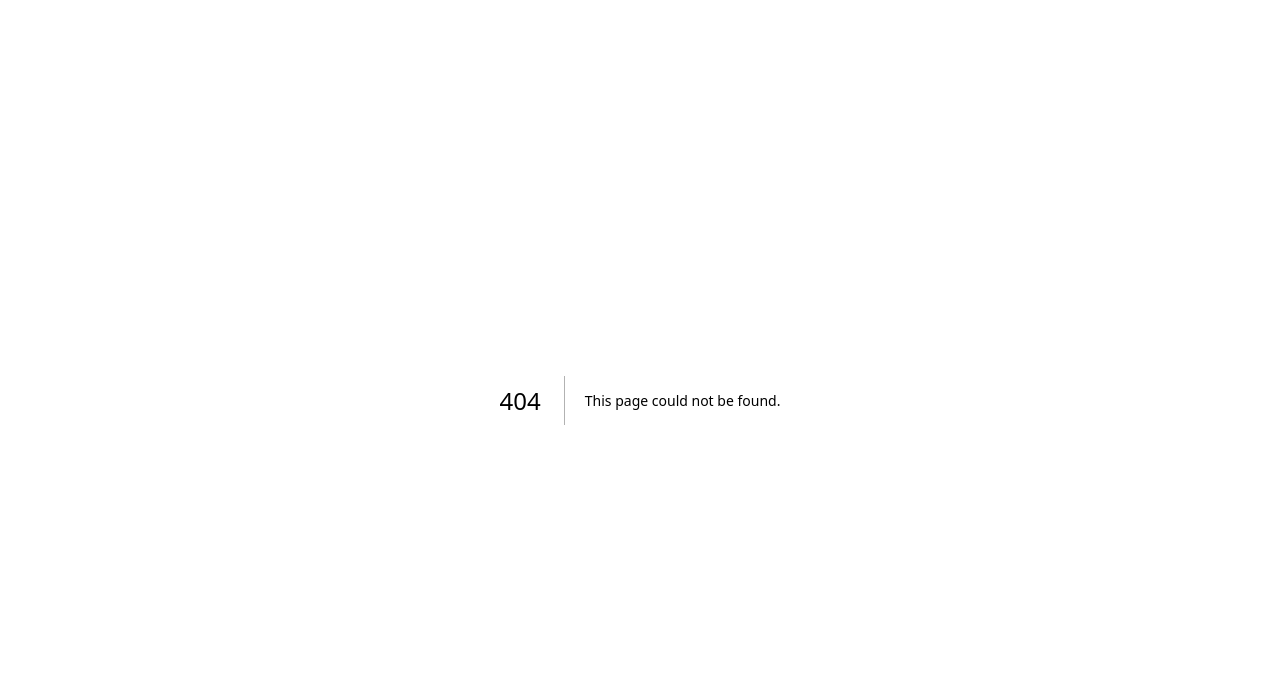
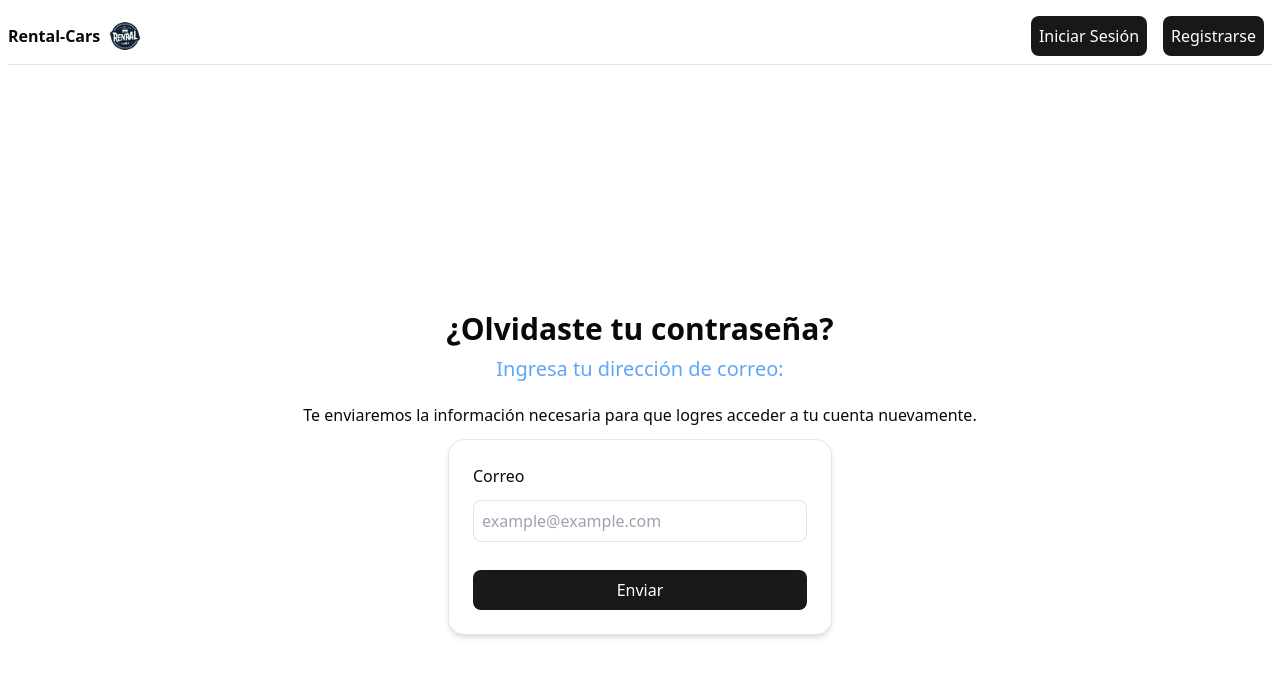
Before and after one commit to vKail/rental-cars, a Next.js app: page /passwordRecovery in a window 1280 px wide. Before the commit this address had no page. Shown: the top 676 px of the page. Built offline with nearby package versions, Linux system fonts and the light colour scheme; no server answers.

Commit message:
Recovery form done and added navbar

```diff
--- a/src/app/layout.tsx
+++ b/src/app/layout.tsx
@@ -2,6 +2,7 @@ import type { Metadata } from "next";
 import localFont from "next/font/local";
 import "./globals.css";
 import { Toaster } from "react-hot-toast";
+import { NavBar } from "@/core/layout/navbar";
 
 const geistSans = localFont({
   src: "./fonts/GeistVF.woff",
@@ -15,7 +16,7 @@ const geistMono = localFont({
 });
 
 export const metadata: Metadata = {
-  title: "Create Next App",
+  title: "Rental-Cars",
   description: "Generated by create next app",
 };
 
@@ -29,6 +30,7 @@ export default function RootLayout({
       <body
         className={`${geistSans.variable} ${geistMono.variable} antialiased`}
       >
+        <NavBar />
         {children}
         <Toaster position="top-right"/>
       </body>
--- /dev/null
+++ b/src/app/passwordRecovery/page.tsx
@@ -0,0 +1,5 @@
+import { RecoveryPassView } from "@/features/auth/presentation/views/recovery-pass-view"
+
+const PasswordRecoveryPage = () =>  <RecoveryPassView />
+
+export default PasswordRecoveryPage
--- /dev/null
+++ b/src/core/layout/navbar.tsx
@@ -0,0 +1,37 @@
+"use client";
+import { UseAuthStore } from "@/features/auth/context/auth-user-store";
+import Image from "next/image";
+import Link from "next/link";
+
+export const NavBar = () => {
+  const { user } = UseAuthStore();
+  return (
+    <nav className="flex flex-row justify-between m-2  border-b">
+<div className="flex flex-row justify-center items-center ">
+<h1 className="font-semibold">Rental-Cars</h1>
+      <Image
+        src="/images/logo.png"
+        alt="Principal logo for Rental Cars App"
+        width={50}
+        height={50}
+        className="object-contain"
+        priority
+      />
+</div>
+      <div className="flex flex-row items-center">
+        <Link
+          className="transition-colors m-2  bg-new-black text-white p-2 rounded-lg hover:bg-new-back-hover"
+          href="/login"
+        >
+          Iniciar Sesión
+        </Link>
+        <Link
+          className="transition-colors m-2 bg-new-black text-white p-2 rounded-lg hover:bg-new-back-hover"
+          href="/register"
+        >
+          Registrarse
+        </Link>
+      </div>
+    </nav>
+  );
+};
--- a/src/features/auth/hooks/useAuth.ts
+++ b/src/features/auth/hooks/useAuth.ts
@@ -20,9 +20,6 @@ export const useAuth = () => {
     const onSubmit = async (values: IAuth) => {
            if( await login(values) == false) return;
             router.push('/dashboard')
-
-
-
     }
 
     return {
--- /dev/null
+++ b/src/features/auth/hooks/useRecovery.ts
@@ -0,0 +1,24 @@
+import { DataSourceImpl } from '@/features/cars/services/DataSource'
+import * as yup from 'yup'
+import { AuthDataSourceImpl } from '../services/DataSource'
+import { IRecoveryEmail } from '../models/IRecovery'
+
+
+
+export const useRecovery = () => {
+    const initialValues : IRecoveryEmail = {
+        email : ''
+    }
+    const validationSchema = yup.object().shape({
+        email: yup.string().email().required('La dirección de correo es requerida')
+    })
+
+    const onSubmit = async (values: IRecoveryEmail) => {
+        AuthDataSourceImpl.getInstance().recoveryPassword(values)
+    }
+    return {
+        initialValues,
+        validationSchema,
+        onSubmit
+    }
+}
--- /dev/null
+++ b/src/features/auth/models/IRecovery.ts
@@ -0,0 +1,3 @@
+export interface IRecoveryEmail {
+    email: string;
+}
--- /dev/null
+++ b/src/features/auth/presentation/components/recovery-pass-form.tsx
@@ -0,0 +1,41 @@
+"use client";
+import { useForm } from "react-hook-form";
+import { useRecovery } from "../../hooks/useRecovery";
+import { yupResolver } from "@hookform/resolvers/yup";
+import { IRecoveryEmail } from "../../models/IRecovery";
+
+export const RecoveryPassForm = () => {
+  const { initialValues, validationSchema, onSubmit } = useRecovery();
+  const {
+    register,
+    formState: { errors },
+    handleSubmit,
+  } = useForm<IRecoveryEmail>({
+    resolver: yupResolver(validationSchema),
+  });
+
+  return (
+    <form
+      onSubmit={handleSubmit(onSubmit)}
+      className="flex flex-col w-full max-w-sm p-6 bg-white shadow-md border border-gray-200 rounded-2xl"
+    >
+      <label htmlFor="label" className="text-base font-medium pb-3">
+        Correo{" "}
+      </label>
+      <input
+        type="email"
+        {...register("email")}
+        placeholder="example@example.com"
+        defaultValue={initialValues.email}
+        className="mb-3 p-2 border rounded-lg focus:outline-none focus:ring-1 focus:ring-gray-400"
+      />
+      <span className="text-red-500 text-sm">{errors.email?.message}</span>
+      <button
+        type="submit"
+        className="transition-colors mt-4 bg-new-black text-white p-2 rounded-lg hover:bg-new-back-hover"
+      >
+        Enviar
+      </button>
+    </form>
+  );
+};
--- a/src/features/auth/presentation/views/login-view.tsx
+++ b/src/features/auth/presentation/views/login-view.tsx
@@ -3,20 +3,34 @@ import { LoginForm } from "../components/login-form";
 
 export const LoginView = () => {
   return (
-    <div className="flex flex-col w-screen h-screen items-center justify-center p-10 bg-white">
+    <div className="flex flex-col  h-screen items-center justify-center p-10 bg-white">
       <div className="text-center mb-8">
         <h1 className="text-3xl font-bold mb-2">Rental-Cars</h1>
-        <h2 className="text-lg text-gray-700">Bienvenido de vuelta, es un gusto ayudarte </h2>
+        <h2 className="text-lg text-gray-700">
+          Bienvenido de vuelta, es un gusto ayudarte{" "}
+        </h2>
       </div>
       <LoginForm />
-      <div>
-                <span className="text-slate-900 text-sm">No tienes una cuenta?</span>
-                <Link
-                    href="/register"
-                >
-                    <span className="text-blue-400 text-sm"> <u>Registrate aquí</u></span>
-                </Link>
-                </div>
+      <div className="p-2">
+        <span className="text-slate-900 text-sm">No tienes una cuenta?</span>
+        <Link href="/register">
+          <span className="text-blue-400 text-sm">
+            {" "}
+            <u>Registrate aquí</u>
+          </span>
+        </Link>
+        <div className="">
+          <span className="text-slate-900 text-sm">
+            Olvidaste tu contraseña?
+          </span>
+          <Link href="/passwordRecovery">
+            <span className="text-blue-400 text-sm">
+              {" "}
+              <u>Haz click aquí</u>
+            </span>
+          </Link>
+        </div>
+      </div>
     </div>
   );
 };
--- /dev/null
+++ b/src/features/auth/presentation/views/recovery-pass-view.tsx
@@ -0,0 +1,14 @@
+import { RecoveryPassForm } from "../components/recovery-pass-form";
+
+export const RecoveryPassView = () => {
+  return (
+    <div className="flex flex-col w-screen h-screen justify-center align-middle items-center">
+      <h1 className="text-3xl font-bold mb-2">¿Olvidaste tu contraseña?</h1>
+      <h2 className="text-xl font-medium mb-2 text-blue-400">
+        Ingresa tu dirección de correo:
+      </h2>
+      <p className="p-3">Te enviaremos la información necesaria para que logres acceder a tu cuenta nuevamente.</p>
+      <RecoveryPassForm />
+    </div>
+  );
+};
--- a/src/features/auth/services/DataSource.ts
+++ b/src/features/auth/services/DataSource.ts
@@ -4,11 +4,13 @@ import { AxiosClient } from "@/core/infrestructure/http/AxiosClient"
 import { IUser } from "../models/IUser"
 import { setToken } from "@/core/providers/TokenUtils"
 import { UserAdapter } from "../adapters/UserAdapter"
+import { IRecoveryEmail } from "../models/IRecovery"
 
 
  interface  AuthDataSource {
     login: (data: IAuth) => Promise<IUser>
     signup: (data: IUser) => Promise<IUser>
+    recoveryPassword: (data: IRecoveryEmail) => Promise<void>
     logout: () => void
 }
 
@@ -34,6 +36,10 @@ import { UserAdapter } from "../adapters/UserAdapter"
         setToken('')
     }
 
+    async recoveryPassword(email: IRecoveryEmail): Promise<void> {
+        await this.httpClient.post('users/recovery_password', { email })
+    }
+
     static getInstance(): AuthDataSource {
         return new AuthDataSourceImpl()
     }
```
